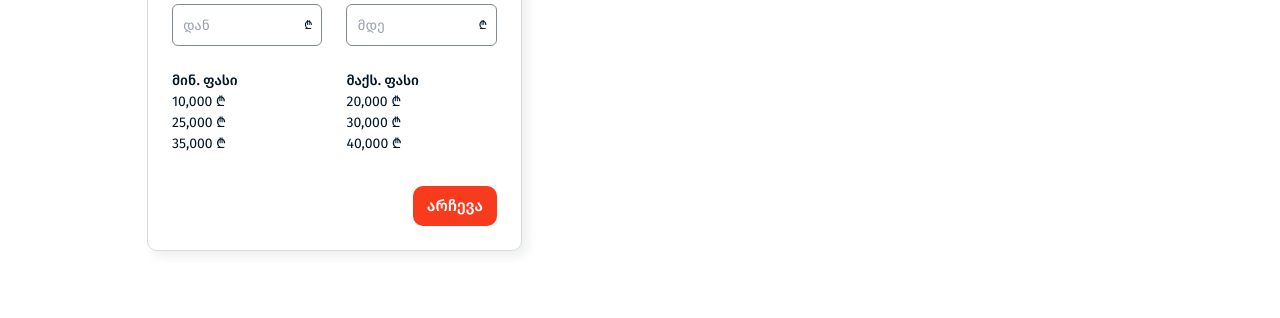
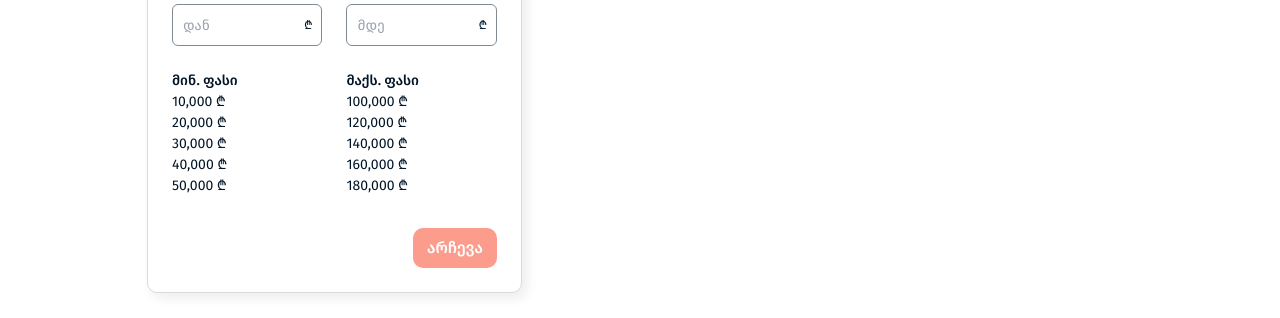
Before and after one commit to chubinaaa/real_estate_manager, a Next.js app: page / in a window 1280 px wide. Both pictures are taken after a click on the button "საფასო კატეგორია". Shown: the part 304-622 px from the top of the page. Built offline with nearby package versions, Linux system fonts and the light colour scheme; no server answers.

Commit message:
add price range filtering functionality - add tag, remove tag, suggestion prices, filter depending on the inputs

```diff
--- a/src/app/page.tsx
+++ b/src/app/page.tsx
@@ -25,6 +25,11 @@ export default async function Home() {
                       .sort((a, b) => a - b)
                   : []
               }
+              maxPrice={
+                estateList
+                  ? Math.max(...estateList.map((listing) => listing.price))
+                  : 0
+              }
             />
             <ChosenFilters />
           </div>
--- a/src/components/all_listings_page/filter/ChosenFilters.tsx
+++ b/src/components/all_listings_page/filter/ChosenFilters.tsx
@@ -25,7 +25,7 @@ export default function ChosenFilters() {
             <FilterTag
               key={min + max}
               label={`${min}₾ - ${max}₾`}
-              deleteAct={() => {}}
+              deleteAct={() => setFilterBy((prev) => ({ ...prev, price: [] }))}
             />
           );
         } else if (touple[0] === "area" && touple[1].length > 0) {
--- a/src/components/all_listings_page/filter/filter_options/FilterOptions.tsx
+++ b/src/components/all_listings_page/filter/filter_options/FilterOptions.tsx
@@ -6,13 +6,18 @@ import ChooseBedrooms from "./room/ChooseRoomsCount";
 type Props = {
   regionList: Array<Region> | null;
   bedroomCounts: Array<number>;
+  maxPrice: number;
 };
 
-export default function FilterOptions({ bedroomCounts, regionList }: Props) {
+export default function FilterOptions({
+  maxPrice,
+  bedroomCounts,
+  regionList,
+}: Props) {
   return (
     <div className="relative w-fit h-[47px] flex justify-center items-center gap-6 px-[6px] border-[1px] border-thirdGray rounded-[10px]">
       <ChooseRegion data={regionList} />
-      <ChoosePrice />
+      <ChoosePrice listingMax={maxPrice} />
       <ChooseArea />
       <ChooseBedrooms data={bedroomCounts} />
     </div>
--- a/src/components/all_listings_page/filter/filter_options/price/ChoosePrice.tsx
+++ b/src/components/all_listings_page/filter/filter_options/price/ChoosePrice.tsx
@@ -1,50 +1,66 @@
 "use client";
 
-import { useState } from "react";
+import { useContext, useState } from "react";
 import DropDownButton from "../../../../ui/buttons/DropDownButton";
 import FilterOptionsModal from "../../../../ui/modals/FilterOptionsModal";
 import PriceInputs from "./PriceInputs";
+import { FilterEstateListContext } from "../../../../../context/ctx";
+import MinMaxSuggestions from "./MinMaxSuggestions";
 
-export default function ChoosePrice() {
+type Props = {
+  listingMax: number;
+};
+
+export default function ChoosePrice({ listingMax }: Props) {
+  const { filter } = useContext(FilterEstateListContext);
   const [isOpen, setIsOpen] = useState(false);
+  const [priceRange, setPriceRange] = useState({
+    from: "",
+    till: "",
+  });
 
-  const handleSubmition = (e: React.FormEvent<HTMLFormElement>) => {
+  const validity =
+    priceRange.from.trim().length > 0 &&
+    priceRange.till.trim().length > 0 &&
+    Number(priceRange.from) >= Number(priceRange.till);
+
+  const handleFilterApply = (e: React.FormEvent<HTMLFormElement>) => {
     e.preventDefault();
 
     const data = new FormData(e.currentTarget);
+    const from = Number(data.get("from"));
+    const till = data.get("till");
+
+    filter[1]((prev) => ({
+      ...prev,
+      price: [from, till ? Number(till) : listingMax],
+    }));
 
     setIsOpen(false);
-    console.log({
-      from: data.get("from"),
-      till: data.get("till"),
-    });
   };
 
   return (
-    <form onSubmit={handleSubmition} className="relative">
+    <form onSubmit={handleFilterApply} className="relative">
       <DropDownButton
         label="საფასო კატეგორია"
         action={() => setIsOpen((prev) => !prev)}
         modalState={isOpen}
       />
       {isOpen && (
-        <FilterOptionsModal label="ფასის მიხედვით">
+        <FilterOptionsModal
+          label="ფასის მიხედვით"
+          disableBtn={
+            validity ||
+            (priceRange.from.trim().length === 0 &&
+              priceRange.till.trim().length === 0)
+          }
+        >
           <div className="w-full flex flex-col justify-center items-center gap-6">
-            <PriceInputs />
-            <div className="w-full flex justify-start items-center gap-6">
-              <div className="w-full">
-                <h1 className="font-medium text-[14px]">მინ. ფასი</h1>
-                <h1 className="font-normal text-[14px]">10,000 ₾</h1>
-                <h1 className="font-normal text-[14px]">25,000 ₾</h1>
-                <h1 className="font-normal text-[14px]">35,000 ₾</h1>
-              </div>
-              <div className="w-full">
-                <h1 className="font-medium text-[14px]">მაქს. ფასი</h1>
-                <h1 className="font-normal text-[14px]">20,000 ₾</h1>
-                <h1 className="font-normal text-[14px]">30,000 ₾</h1>
-                <h1 className="font-normal text-[14px]">40,000 ₾</h1>
-              </div>
-            </div>
+            <PriceInputs
+              valueState={[priceRange, setPriceRange]}
+              isInvalid={validity}
+            />
+            <MinMaxSuggestions changeInputs={setPriceRange} />
           </div>
         </FilterOptionsModal>
       )}
--- /dev/null
+++ b/src/components/all_listings_page/filter/filter_options/price/MinMaxSuggestions.tsx
@@ -0,0 +1,52 @@
+const minSuggests = [10000, 20000, 30000, 40000, 50000];
+const maxSuggests = [100000, 120000, 140000, 160000, 180000];
+
+type Props = {
+  changeInputs: React.Dispatch<
+    React.SetStateAction<{
+      from: string;
+      till: string;
+    }>
+  >;
+};
+
+export default function MinMaxSuggestions({ changeInputs }: Props) {
+  return (
+    <div className="w-full flex justify-start items-center gap-6">
+      <div className="w-full">
+        <h1 className="font-medium text-[14px]">მინ. ფასი</h1>
+        {minSuggests.map((suggest, idx) => (
+          <h1
+            key={idx}
+            className="font-normal text-[14px] cursor-pointer"
+            onClick={() =>
+              changeInputs((prev) => ({
+                ...prev,
+                from: suggest.toString(),
+              }))
+            }
+          >
+            {suggest.toLocaleString()} ₾
+          </h1>
+        ))}
+      </div>
+      <div className="w-full">
+        <h1 className="font-medium text-[14px]">მაქს. ფასი</h1>
+        {maxSuggests.map((suggest, idx) => (
+          <h1
+            key={idx}
+            className="font-normal text-[14px] cursor-pointer"
+            onClick={() =>
+              changeInputs((prev) => ({
+                ...prev,
+                till: suggest.toString(),
+              }))
+            }
+          >
+            {suggest.toLocaleString()} ₾
+          </h1>
+        ))}
+      </div>
+    </div>
+  );
+}
--- a/src/components/all_listings_page/filter/filter_options/price/PriceInput.tsx
+++ b/src/components/all_listings_page/filter/filter_options/price/PriceInput.tsx
@@ -25,6 +25,7 @@ export default function PriceInput({ ...props }: Props) {
         type="text"
         className="w-full h-[42px] | font-normal text-[14px] | px-[10px] pr-6 | rounded-[6px] | border-[1px] border-primaryGray invalid:border-primaryRed | focus:outline-none"
         onKeyDown={handleKeyDown}
+        autoComplete="off"
         {...props}
       />
       <h1 className="text-[12px] | absolute top-1/2 right-[10px] transform -translate-y-1/2">
--- a/src/components/all_listings_page/filter/filter_options/price/PriceInputs.tsx
+++ b/src/components/all_listings_page/filter/filter_options/price/PriceInputs.tsx
@@ -1,15 +1,39 @@
 import PriceInput from "./PriceInput";
 
-export default function PriceInputs() {
-  const validity = false;
+type Props = {
+  valueState: [
+    { from: string; till: string },
+    React.Dispatch<React.SetStateAction<{ from: string; till: string }>>
+  ];
+  isInvalid: boolean;
+};
+
+export default function PriceInputs({ valueState, isInvalid }: Props) {
+  const [priceRange, setPriceRange] = valueState;
 
   return (
     <div className="w-full flex flex-col justify-center items-start">
       <div className="w-[325px] flex justify-center items-center gap-6">
-        <PriceInput placeholder="დან" name="from" id="from" />
-        <PriceInput placeholder="მდე" name="till" id="till" />
+        <PriceInput
+          placeholder="დან"
+          name="from"
+          id="from"
+          value={priceRange.from}
+          onChange={(e) =>
+            setPriceRange((prev) => ({ ...prev, from: e.target.value }))
+          }
+        />
+        <PriceInput
+          placeholder="მდე"
+          name="till"
+          id="till"
+          value={priceRange.till}
+          onChange={(e) =>
+            setPriceRange((prev) => ({ ...prev, till: e.target.value }))
+          }
+        />
       </div>
-      {validity && (
+      {isInvalid && (
         <h1 className="text-primaryRed font-normal text-[12px]">
           შეიყვანეთ ვალიდური მონაცემები
         </h1>
--- a/src/components/all_listings_page/real_estate_list/EstatesList.tsx
+++ b/src/components/all_listings_page/real_estate_list/EstatesList.tsx
@@ -5,6 +5,7 @@ import EstateCard from "./estate_item/EstateCard";
 import { FilterEstateListContext as ctx } from "../../../context/ctx";
 import {
   isBedroomsCountMatched,
+  isPriceRangeMatched,
   isRegionsMatched,
 } from "../../../utils/helpers";
 
@@ -24,8 +25,8 @@ export default function EstatesList({ data }: Props) {
   const cb = (estate: EstateInList): boolean => {
     if (shouldFilterApply) {
       return (
-        // isPriceRangeMatched() ||
         // isareRangeMatched() ||
+        isPriceRangeMatched(estate.price, price) ||
         isBedroomsCountMatched(estate.bedrooms, bedrooms) ||
         isRegionsMatched(estate.city.region.name, region)
       );
--- a/src/components/ui/modals/FilterOptionsModal.tsx
+++ b/src/components/ui/modals/FilterOptionsModal.tsx
@@ -3,15 +3,20 @@ import RedButton from "../buttons/RedButton";
 type Props = {
   children: React.ReactNode;
   label: string;
+  disableBtn?: boolean;
 };
 
-export default function FilterOptionsModal({ children, label }: Props) {
+export default function FilterOptionsModal({
+  children,
+  label,
+  disableBtn,
+}: Props) {
   return (
     <div className="w-max | flex flex-col justify-center items-start | absolute top-[51px] left-0 z-50 | p-6 | bg-white shadow-custom | border-[1px] border-thirdGray rounded-[10px] select-none">
       <h1 className="font-medium text-[16px] mb-6 text-nowrap">{label}</h1>
       {children}
       <div className="w-full flex justify-end items-center mt-8">
-        <RedButton text="არჩევა" type="submit" />
+        <RedButton text="არჩევა" type="submit" disabled={disableBtn} />
       </div>
     </div>
   );
```
Also changed, not shown: src/utils/helpers.ts (+9 -5 lines).
